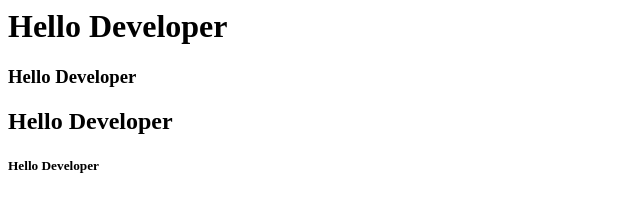
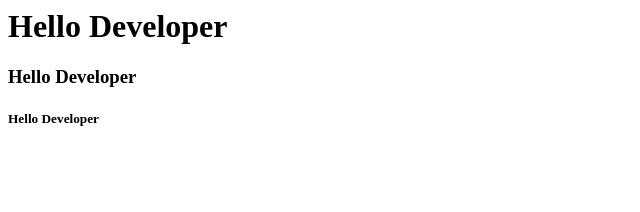
Before and after one commit to Hemanthkumar-V/Pro_dir, a plain HTML site: page index.html in a window 1280 px wide. Shown: the whole page, without its empty margins (0-640 px from the left). Drawn offline with Linux system fonts and the light colour scheme.

Commit message:
my added second repository

```diff
--- a/index.html
+++ b/index.html
@@ -1,4 +1,4 @@
 <h1>Hello Developer</h1>
 <h3>Hello Developer</h3>
-<h2>Hello Developer</h2>
+
 <h5>Hello Developer</h5>
```
